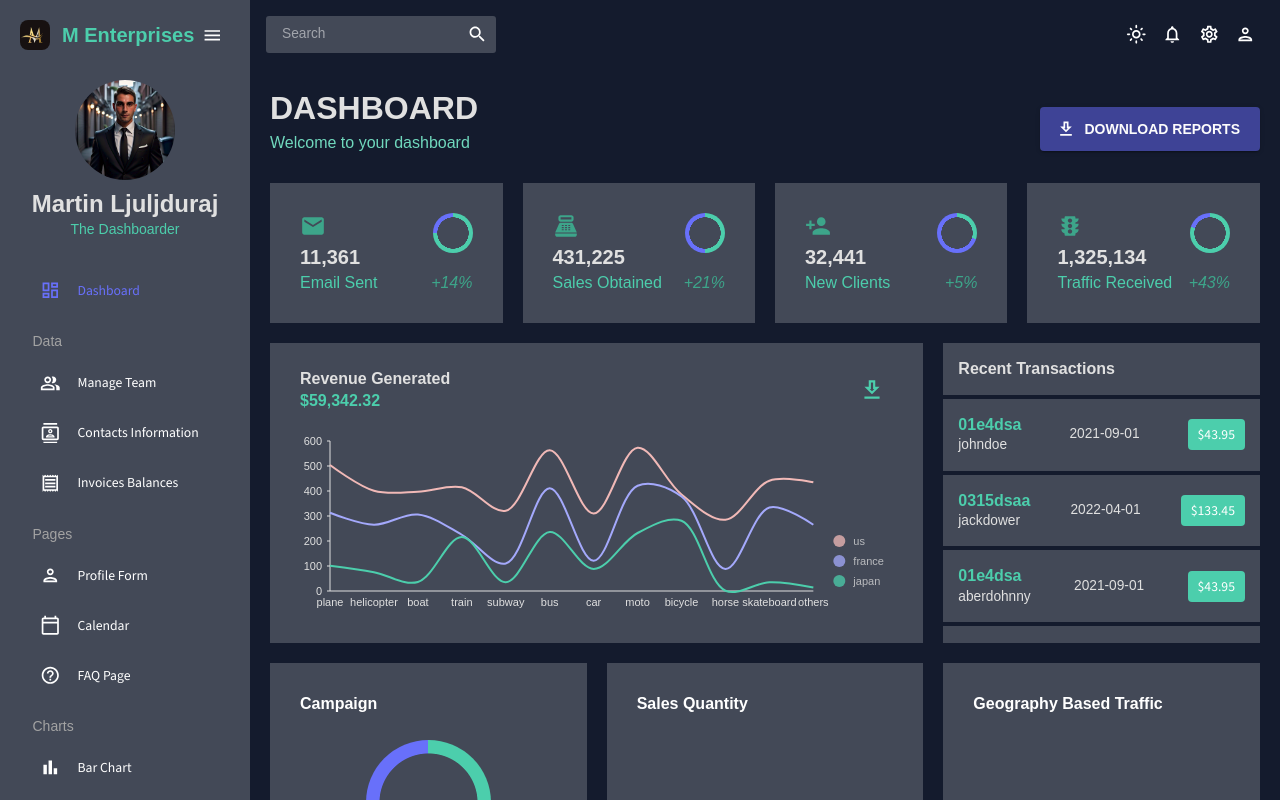
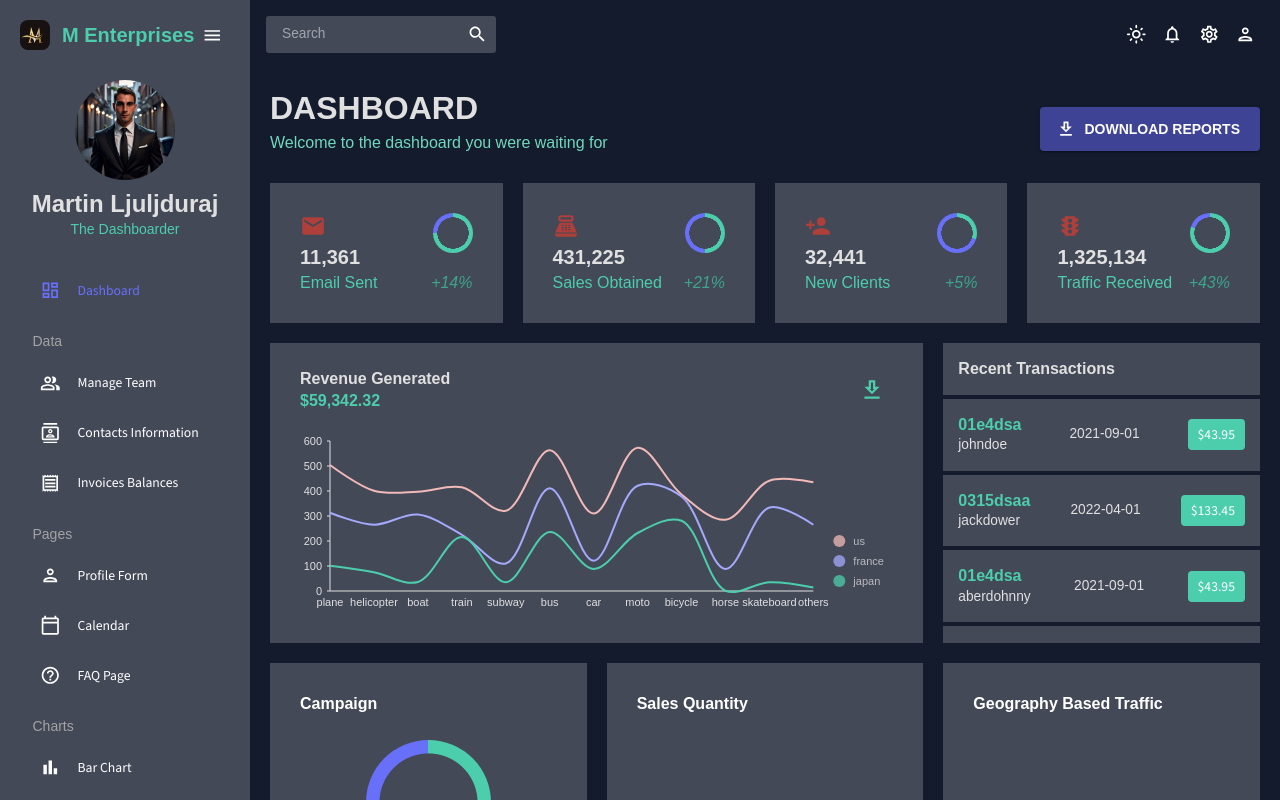
Before and after one commit to Martinljuljduraj/react-vite-dashboard, a React (Vite) app: page / in a window 1280 px wide. Built offline with nearby package versions, Linux system fonts and the light colour scheme.

Commit message:
changing colors on dashboard

```diff
--- a/src/scenes/dashboard/index.jsx
+++ b/src/scenes/dashboard/index.jsx
@@ -33,7 +33,7 @@ function Dashboard() {
   return (
     <Box m="20px">
       <Box display="flex" justifyContent="space-between">
-        <Header title="DASHBOARD" subtitle="Welcome to your dashboard" />
+        <Header title="DASHBOARD" subtitle="Welcome to the dashboard you were waiting for" />
         {!isXsDevices && (
           <Box>
             <Button
@@ -86,7 +86,7 @@ function Dashboard() {
             increase="+14%"
             icon={
               <Email
-                sx={{ color: colors.greenAccent[600], fontSize: "26px" }}
+                sx={{ color: colors.redAccent[600], fontSize: "26px" }}
               />
             }
           />
@@ -105,7 +105,7 @@ function Dashboard() {
             increase="+21%"
             icon={
               <PointOfSale
-                sx={{ color: colors.greenAccent[600], fontSize: "26px" }}
+                sx={{ color: colors.redAccent[600], fontSize: "26px" }}
               />
             }
           />
@@ -124,7 +124,7 @@ function Dashboard() {
             increase="+5%"
             icon={
               <PersonAdd
-                sx={{ color: colors.greenAccent[600], fontSize: "26px" }}
+                sx={{ color: colors.redAccent[600], fontSize: "26px" }}
               />
             }
           />
@@ -143,7 +143,7 @@ function Dashboard() {
             increase="+43%"
             icon={
               <Traffic
-                sx={{ color: colors.greenAccent[600], fontSize: "26px" }}
+                sx={{ color: colors.redAccent[600], fontSize: "26px" }}
               />
             }
           />
```
